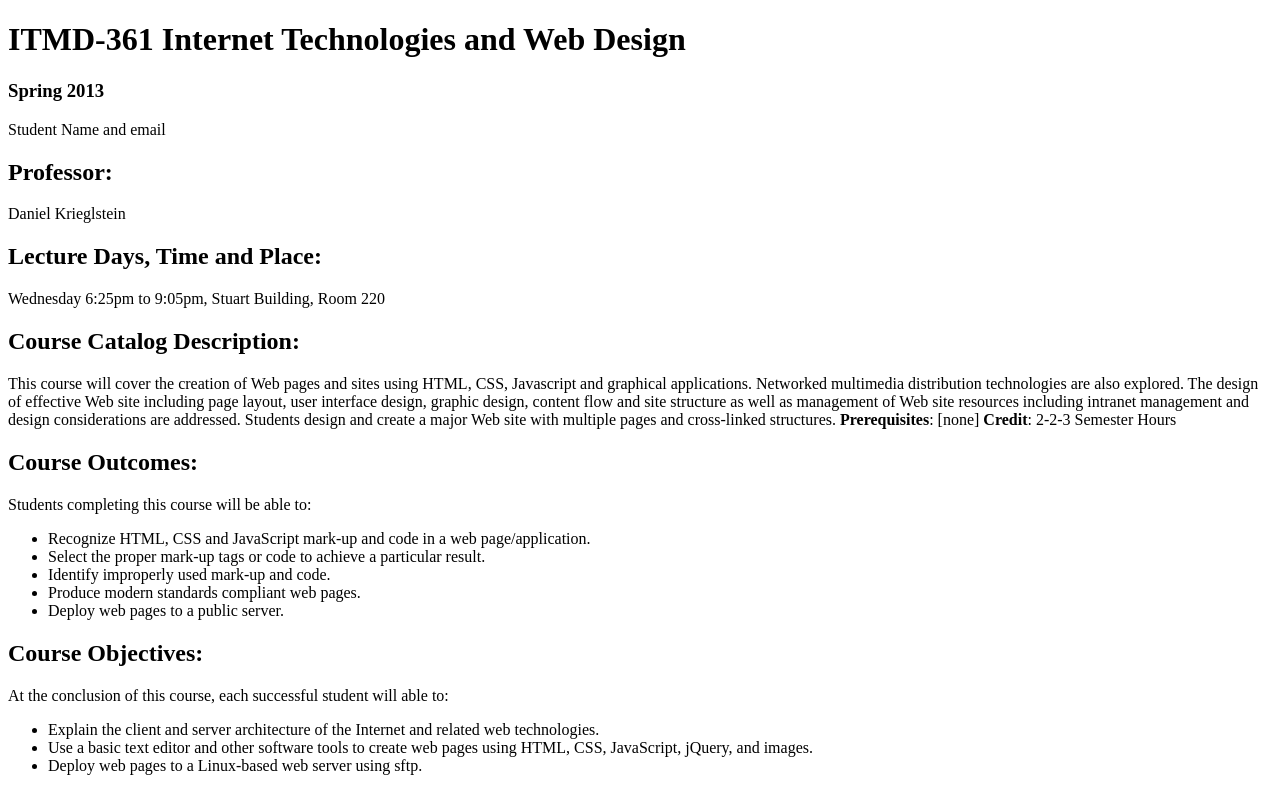
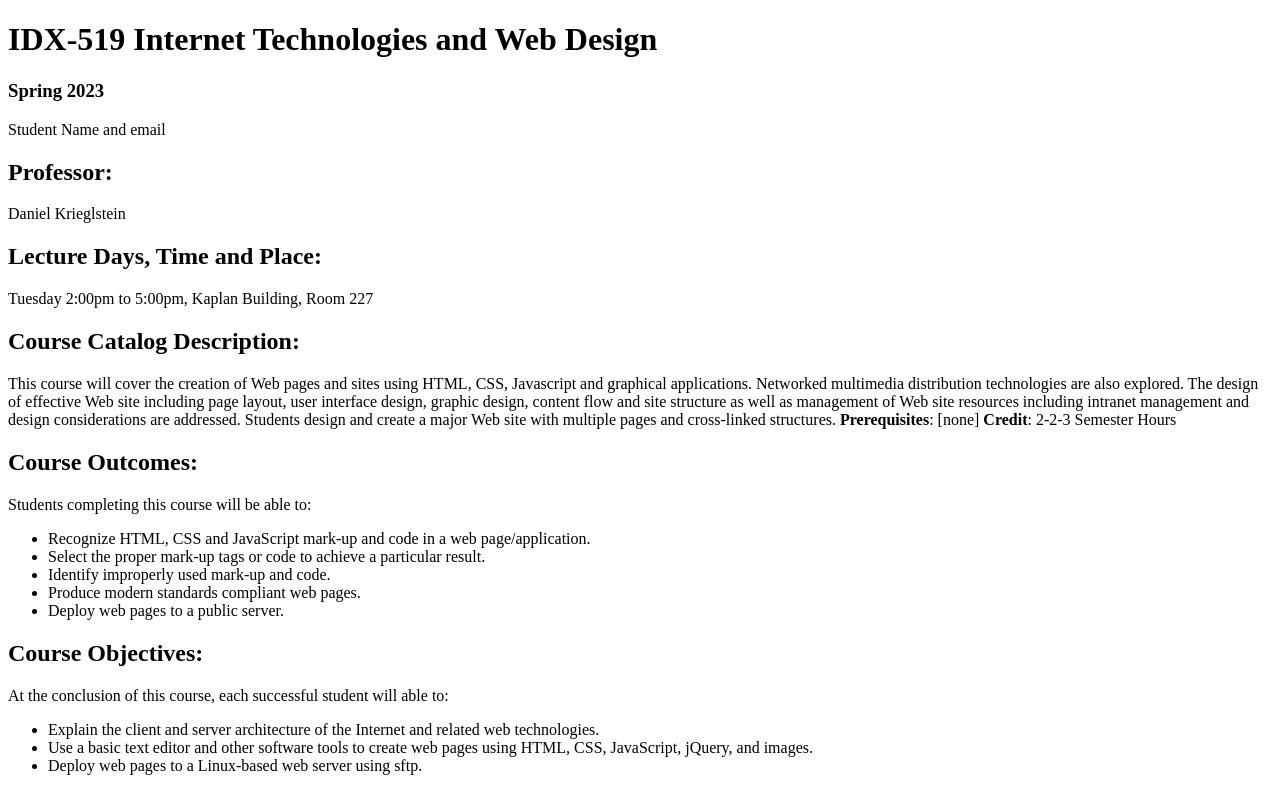
Before and after one commit to Shraddhajain950/idx519_Lab02, a plain HTML site: page index.html in a window 1280 px wide. Drawn offline with Linux system fonts and the light colour scheme.

Commit message:
Update index.html
Made changes to course details

```diff
--- a/index.html
+++ b/index.html
@@ -2,16 +2,16 @@
 <html lang="en">
 <head>
 	<meta charset="UTF-8">
-	<title>ITMD-361 Internet Technologies and Web Design</title>
+	<title>ITMD-519 Fundamentals of Web Development</title>
 </head>
 <body>
-	<h1>ITMD-361 Internet Technologies and Web Design</h1>
-	<h3>Spring 2013</h3>
+	<h1>IDX-519 Internet Technologies and Web Design</h1>
+	<h3>Spring 2023</h3>
 	<p>Student Name and email</p>
 	<h2>Professor:</h2>
 	<p>Daniel Krieglstein</p>
 	<h2>Lecture Days, Time and Place:</h2>
-	<p>Wednesday 6:25pm to 9:05pm, Stuart Building, Room 220</p>
+	<p>Tuesday 2:00pm to 5:00pm, Kaplan Building, Room 227</p>
 	<h2>Course Catalog Description:</h2>
 	<p>This course will cover the creation of Web pages and sites using HTML, CSS, Javascript and graphical applications. Networked multimedia distribution technologies are also explored. The design of effective Web site including page layout, user interface design, graphic design, content flow and site structure as well as management of Web site resources including intranet management and design considerations are addressed. Students design and create a major Web site with multiple pages and cross-linked structures. <strong>Prerequisites</strong>: [none] <strong>Credit</strong>: 2-2-3 Semester Hours</p>
 	<h2>Course Outcomes:</h2>
```
